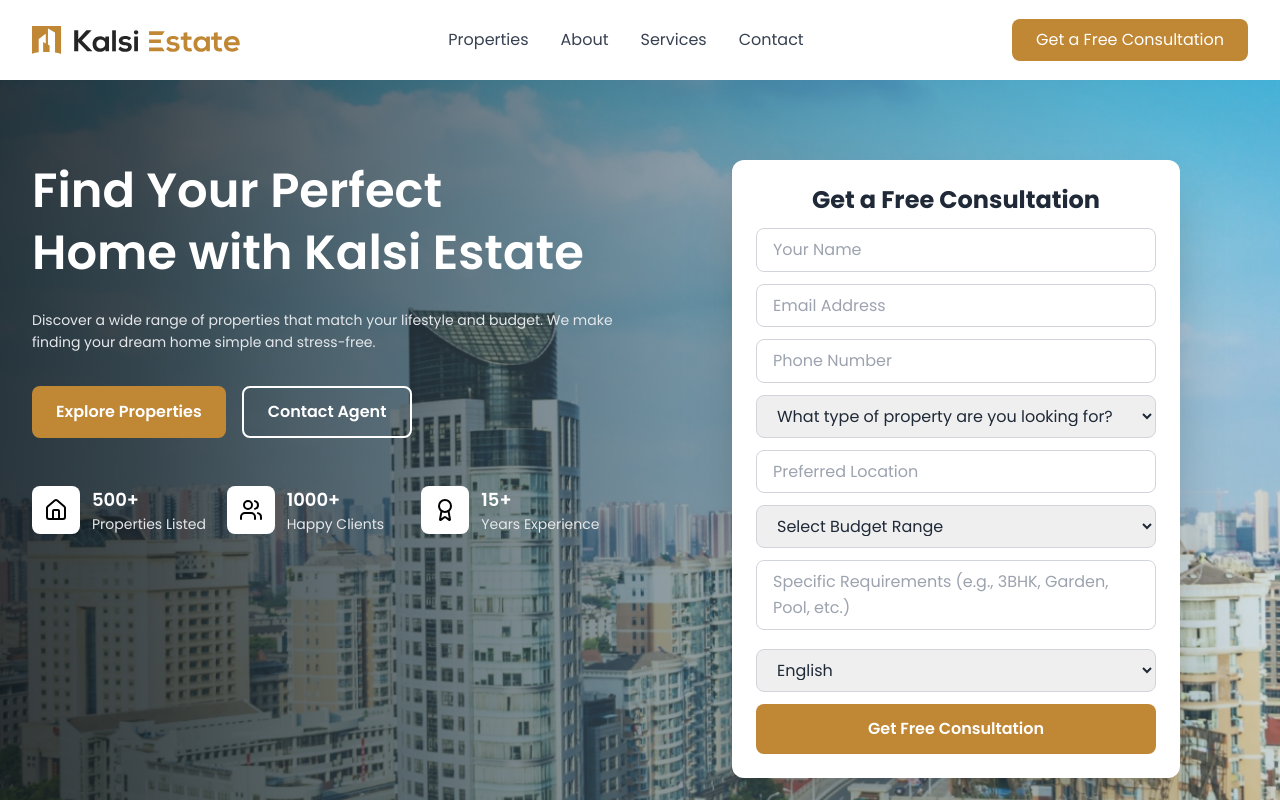
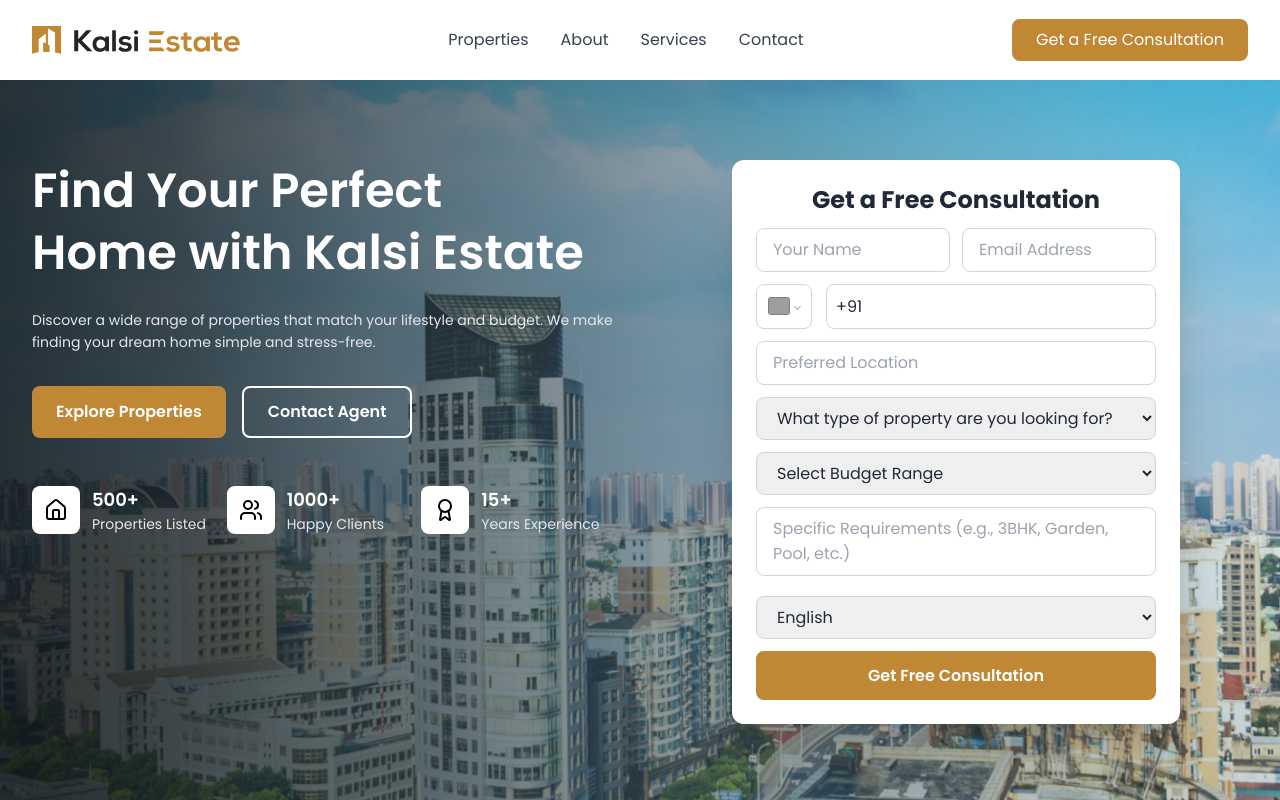
Before and after one commit to RAVI08RR/realstatemarketing, a Next.js app: page / in a window 1280 px wide. Shown: the top 800 px of the page. Built offline with nearby package versions, Linux system fonts and the light colour scheme; grey boxes are pictures that could not be loaded.

Commit message:
api updated on contact form

```diff
--- a/package.json
+++ b/package.json
@@ -13,6 +13,7 @@
     "next": "15.5.4",
     "react": "19.1.0",
     "react-dom": "19.1.0",
+    "react-phone-number-input": "^3.4.12",
     "react-slick": "^0.31.0",
     "slick-carousel": "^1.8.1"
   },
--- a/src/app/components/ContactForm.js
+++ b/src/app/components/ContactForm.js
@@ -1,5 +1,7 @@
 "use client";
 import React, { useState } from 'react';
+import PhoneInput from 'react-phone-number-input';
+import 'react-phone-number-input/style.css';
 
 export default function ContactForm() {
   const [formData, setFormData] = useState({
@@ -37,7 +39,7 @@ export default function ContactForm() {
         "budget range": formData.budget || "",
         "must-have": formData.requirements || "",
         language: formData.language,
-        Status: "NEW LEAD"
+        Status: "NEW"
       }
     };
 
@@ -112,7 +114,7 @@ export default function ContactForm() {
               Get in touch with our experts today
             </p>
 
-            <form onSubmit={handleSubmit} className="space-y-4">
+            <form onSubmit={handleSubmit} className="space-y-4 contact-form">
               {submitStatus.message && (
                 <div className={`p-3 rounded-lg ${submitStatus.success ? 'bg-green-100 text-green-800' : 'bg-red-100 text-red-800'}`}>
                   {submitStatus.message}
@@ -145,13 +147,15 @@ export default function ContactForm() {
               </div>
 
               <div>
-                <input
-                  type="tel"
-                  name="phone"
-                  placeholder="Phone Number"
+                <PhoneInput
+                  placeholder="Enter phone number"
                   value={formData.phone}
-                  onChange={handleChange}
-                  className="w-full px-4 py-3 bg-[#252525] border border-gray-700 rounded-lg text-white placeholder-gray-400 focus:outline-none focus:border-amber-500 transition-colors"
+                  onChange={(value) => setFormData({...formData, phone: value || ''})}
+                  defaultCountry="IN"
+                  international
+                  countryCallingCodeEditable={false}
+                  className="w-full phone-input-contact"
+                  inputClassName="w-full px-4 py-3 bg-[#252525] border border-gray-700 rounded-lg text-white placeholder-gray-400 focus:outline-none focus:border-amber-500 transition-colors"
                   required
                 />
               </div>
--- a/src/app/components/HeroSection.js
+++ b/src/app/components/HeroSection.js
@@ -2,6 +2,8 @@
 
 import { Home, Users, Award } from 'lucide-react';
 import { useState } from 'react';
+import PhoneInput from 'react-phone-number-input';
+import 'react-phone-number-input/style.css';
 
 
 export default function HeroSection() {
@@ -39,7 +41,7 @@ export default function HeroSection() {
         "budget range": formData.budget || "",
         "must-have": formData.requirements || "",
         language: formData.language,
-        Status: "HERO FORM LEAD"
+        Status: "NEW"
       }
     };
 
@@ -169,7 +171,9 @@ export default function HeroSection() {
               </div>
             )}
 
-            <form onSubmit={handleSubmit} className="space-y-3">
+            <form onSubmit={handleSubmit} className="space-y-3 hero-form">
+              {/* Name and Email Row */}
+              <div className="grid grid-cols-1 md:grid-cols-2 gap-3">
                 <div>
                   <input
                     type="text"
@@ -192,17 +196,36 @@ export default function HeroSection() {
                     required
                   />
                 </div>
+              </div>
+
+              {/* Phone and Preferred Location Row */}
+              <div className="grid grid-cols-1 md:grid-cols-1 gap-3">
                 <div>
-                <input
-                  type="tel"
-                  name="phone"
-                  placeholder="Phone Number"
+                  <PhoneInput
+                    placeholder="Enter phone number"
                     value={formData.phone}
-                  onChange={handleChange}
-                  className="w-full px-4 py-2 border border-gray-300 rounded-lg focus:ring-2 focus:ring-amber-500 focus:border-transparent"
+                    onChange={(value) => setFormData({...formData, phone: value || ''})}
+                    defaultCountry="IN"
+                    international
+                    countryCallingCodeEditable={false}
+                    className="w-full phone-input-hero"
+                    inputClassName="w-full px-4 py-2 border border-gray-300 rounded-lg focus:ring-2 focus:ring-amber-500 focus:border-transparent"
                     required
                   />
                 </div>
+                <div>
+                  <input
+                    type="text"
+                    name="preferredLocation"
+                    placeholder="Preferred Location"
+                    value={formData.preferredLocation}
+                    onChange={handleChange}
+                    className="w-full px-4 py-2 border border-gray-300 rounded-lg focus:ring-2 focus:ring-amber-500 focus:border-transparent"
+                  />
+                </div>
+              </div>
+
+              {/* Property Type */}
               <div>
                 <select
                   name="propertyType"
@@ -217,16 +240,8 @@ export default function HeroSection() {
                   <option value="Commercial">Commercial</option>
                 </select>
               </div>
-              <div>
-                <input
-                  type="text"
-                  name="preferredLocation"
-                  placeholder="Preferred Location"
-                  value={formData.preferredLocation}
-                  onChange={handleChange}
-                  className="w-full px-4 py-2 border border-gray-300 rounded-lg focus:ring-2 focus:ring-amber-500 focus:border-transparent"
-                />
-              </div>
+
+              {/* Budget Range */}
               <div>
                 <select
                   name="budget"
@@ -242,6 +257,8 @@ export default function HeroSection() {
                   <option value="5 Cr & Above">5 Cr & Above</option>
                 </select>
               </div>
+
+              {/* Requirements */}
               <div>
                 <textarea
                   name="requirements"
@@ -252,6 +269,8 @@ export default function HeroSection() {
                   className="w-full px-4 py-2 border border-gray-300 rounded-lg focus:ring-2 focus:ring-amber-500 focus:border-transparent resize-none"
                 ></textarea>
               </div>
+
+              {/* Language */}
               <div>
                 <select
                   name="language"
@@ -263,6 +282,7 @@ export default function HeroSection() {
                   <option value="Hindi">Hindi</option>
                 </select>
               </div>
+
               <button
                 type="submit"
                 disabled={isSubmitting}
--- a/src/app/globals.css
+++ b/src/app/globals.css
@@ -100,4 +100,152 @@ imonials Carousel Styles */
 .bg-amber-600 {
     --tw-bg-opacity: 1;
     background-color: #C08735 !important;
+}/* Pho
+ne Input Styles */
+.PhoneInputCountry {
+  padding: 0.5rem 0.75rem;
+  border-radius: 0.5rem;
+  border: 1px solid #d1d5db;
 }
+
+.PhoneInputCountrySelect {
+  background: transparent;
+  border: none;
+  outline: none;
+}
+
+.PhoneInputCountryIcon {
+  width: 1.25rem;
+  height: 1rem;
+}
+
+.PhoneInput {
+  display: flex;
+  align-items: center;
+}
+
+.PhoneInputInput {
+  flex: 1;
+  margin-left: 0.5rem;
+}
+
+/* Dark theme phone input for contact form */
+.contact-form .PhoneInputCountry {
+  background-color: #252525;
+  border-color: #374151;
+  color: white;
+}
+
+.contact-form .PhoneInputCountrySelect {
+  color: white;
+}
+
+.contact-form .PhoneInputCountrySelect:focus {
+  border-color: #f59e0b;
+}
+
+/* Hero form phone input */
+.hero-form .PhoneInputCountry {
+  background-color: white;
+  border-color: #d1d5db;
+}
+
+.hero-form .PhoneInputCountry:focus-within {
+  border-color: #f59e0b;
+  box-shadow: 0 0 0 2px rgba(245, 158, 11, 0.2);
+}
+
+
+
+
+.phone-input-hero .PhoneInput,
+.phone-input-contact .PhoneInput {
+  display: flex !important;
+  align-items: center !important;
+  border-radius: 0.5rem !important;
+  overflow: hidden !important;
+}
+
+.phone-input-hero .PhoneInput {
+  border: 1px solid #d1d5db !important;
+  background: white !important;
+}
+
+.phone-input-contact input.PhoneInputInput {
+    color: #fff !important;
+    border: 1px solid #384152 !important;
+    background: transparent;
+    padding: 9px;
+    border-radius: .5rem;
+}
+
+.phone-input-hero  input.PhoneInputInput{
+
+    border: 1px solid #d1d5db !important;
+    background: transparent;
+    padding: 9px;
+    border-radius: .5rem;
+}
+
+
+
+
+.phone-input-hero .PhoneInput:focus-within {
+  border-color: #f59e0b !important;
+  box-shadow: 0 0 0 2px rgba(245, 158, 11, 0.2) !important;
+}
+
+.phone-input-contact .PhoneInput {
+  border: 1px solid #374151 !important;
+  background: #252525 !important;
+}
+.phone-input-contact .PhoneInput::placeholder{
+color:white !important;
+
+}
+.phone-input-contact input.PhoneInputInput{
+  color: white !important;
+}
+
+
+.phone-input-contact .PhoneInput:focus-within {
+  border-color: #f59e0b !important;
+}
+
+
+.phone-input-contact .PhoneInputCountry {
+  padding: 0.5rem 0.75rem !important;
+  border: none !important;
+  display: flex !important;
+  align-items: center !important;
+  gap: 0.5rem !important;
+  border: 1px solid #384152 !important;
+}
+
+.phone-input-hero .PhoneInputCountry{
+    color: #374151 !important;
+    background: #fff !important;
+    border: 1px solid #d1d5db !important;
+}
+
+
+.phone-input-contact .PhoneInputCountry {
+  background: #252525 !important;
+  color: white !important;
+  border-right-color: #374151 !important;
+}
+
+.phone-input-hero .PhoneInputCountry {
+  background: white !important;
+  color: #374151 !important;
+}
+
+
+
+
+.phone-input-hero .PhoneInputCountryIcon,
+.phone-input-contact .PhoneInputCountryIcon {
+  width: 1.25rem !important;
+  height: 1rem !important;
+  border-radius: 2px !important;
+}
```
Also changed, not shown: 1 other file (tests, documents, lock files or other folders). Lines whose indentation alone changed are shown as unchanged.
